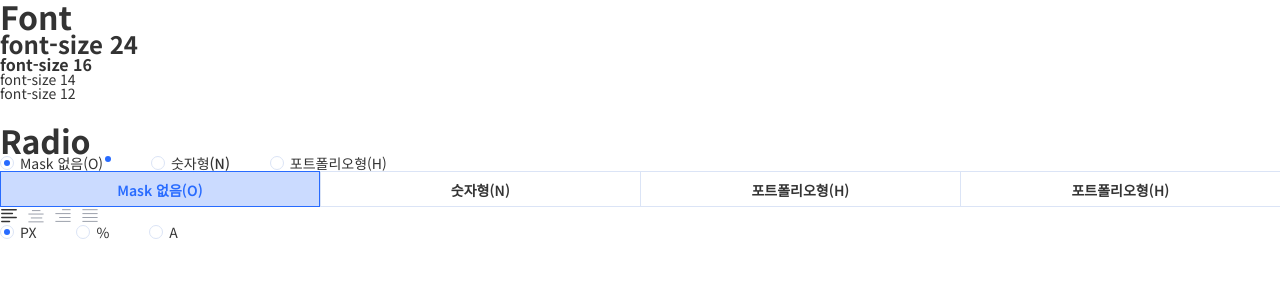
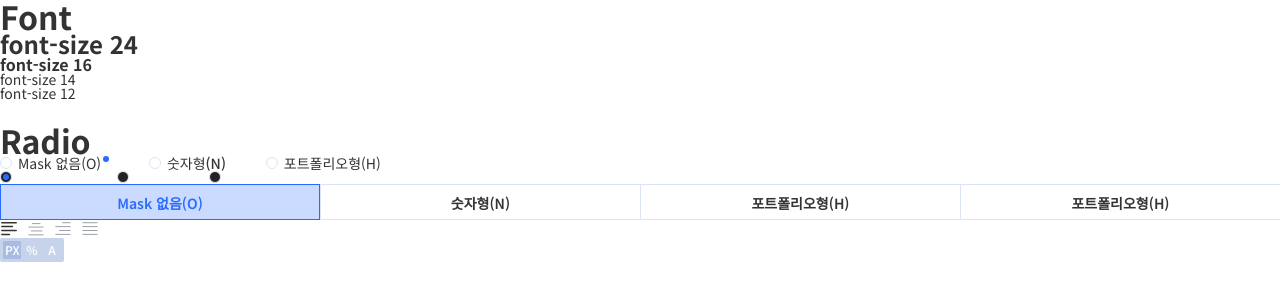
Before and after one commit to photosynthesisman/koscom, a plain HTML site: page index.html in a window 1280 px wide. Drawn offline with Linux system fonts and the light colour scheme.

Commit message:
라디오 작업

```diff
--- a/index.html
+++ b/index.html
@@ -35,6 +35,25 @@
           <span class="radio-mark"></span>
           <span class="label">포트폴리오형(H)</span>
         </label>
+      </div>
+      <div class="dark-mode">
+        <div class="radio-wrap">
+          <label class="custom-radio">
+            <input type="radio" name="option" value="1" checked />
+            <span class="radio-mark"></span>
+            <span class="label">Mask 없음(O)</span>
+          </label>
+          <label class="custom-radio">
+            <input type="radio" name="option" value="2" />
+            <span class="radio-mark"></span>
+            <span class="label">숫자형(N)</span>
+          </label>
+          <label class="custom-radio">
+            <input type="radio" name="option" value="3" />
+            <span class="radio-mark"></span>
+            <span class="label">포트폴리오형(H)</span>
+          </label>
+        </div>
       </div>
       <div class="radio-wrap btn-type">
         <label class="custom-radio">
--- a/styles/_common.scss
+++ b/styles/_common.scss
@@ -85,6 +85,7 @@ video {
   border: 0;
   font: inherit;
   vertical-align: baseline;
+  box-sizing: border-box;
 }
 
 article,
@@ -137,7 +138,9 @@ table {
   --secondary-color: #6a98ff;
   --main-bg-color: #cbdbff;
   --work-bg-color: #edf3ff;
+  --sub-bg-color: #c7d3eb;
   --white-bg-color: #fff;
+  --dark-bg-color: #222;
 
   --border-color: #dbe4f6;
   --border-color-2: #9ca1ac;
--- a/styles/_component.scss
+++ b/styles/_component.scss
@@ -72,7 +72,7 @@
           height: 36px;
           margin-right: 0;
           line-height: 36px;
-          box-sizing: border-box;
+          background-color: var(--white-bg-color);
           border: 1px solid var(--border-color);
           border-right-width: 0px;
           border-radius: 0;
@@ -148,4 +148,53 @@
       }
     }
   }
+  &.unit-type {
+    display: inline-flex;
+    height: 24px;
+    padding: 3px;
+    background-color: var(--sub-bg-color);
+    border-radius: 2px;
+    .custom-radio {
+      margin-right: 2px;
+      &:last-child {
+        margin-right: 0;
+      }
+      input[type="radio"] {
+        & ~ .label {
+          width: 18px;
+          height: 18px;
+          padding: 0 2px;
+          line-height: 18px;
+          text-align: center;
+          font-size: 12px;
+          font-weight: 500;
+          border-radius: 1px;
+          color: var(--white-bg-color);
+          transition: all 0.75s ease;
+        }
+        &:checked {
+          & ~ .label {
+            background-color: var(--btn-sub-color);
+          }
+        }
+      }
+    }
+    .radio-mark {
+      display: none;
+    }
+  }
 }
+// dark mode
+.dark-mode {
+  .radio-wrap {
+    .custom-radio {
+      margin-right: 12px;
+      .radio-mark {
+        background-color: var(--dark-bg-color);
+      }
+      .label {
+        color: var(--white-bg-color);
+      }
+    }
+  }
+}
```
Also changed, not shown: css/main.min.css, 1 other file.
